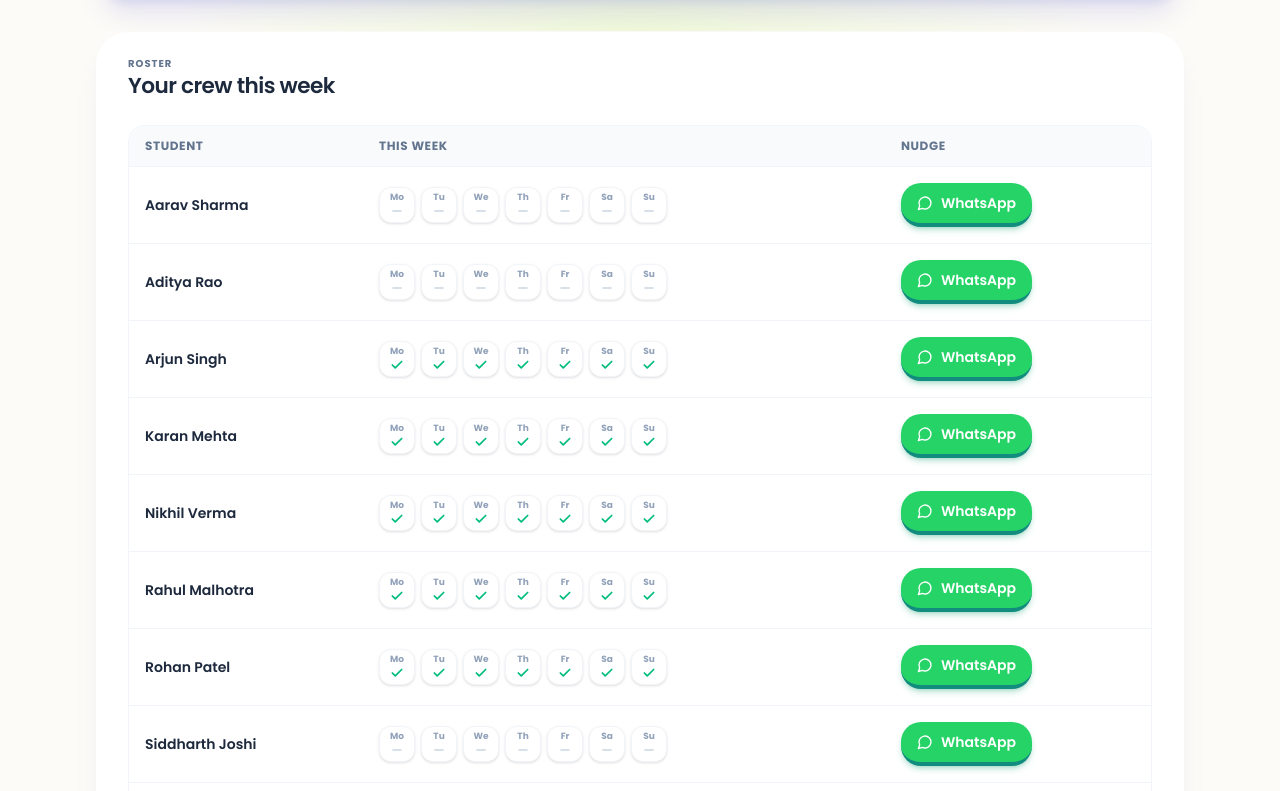
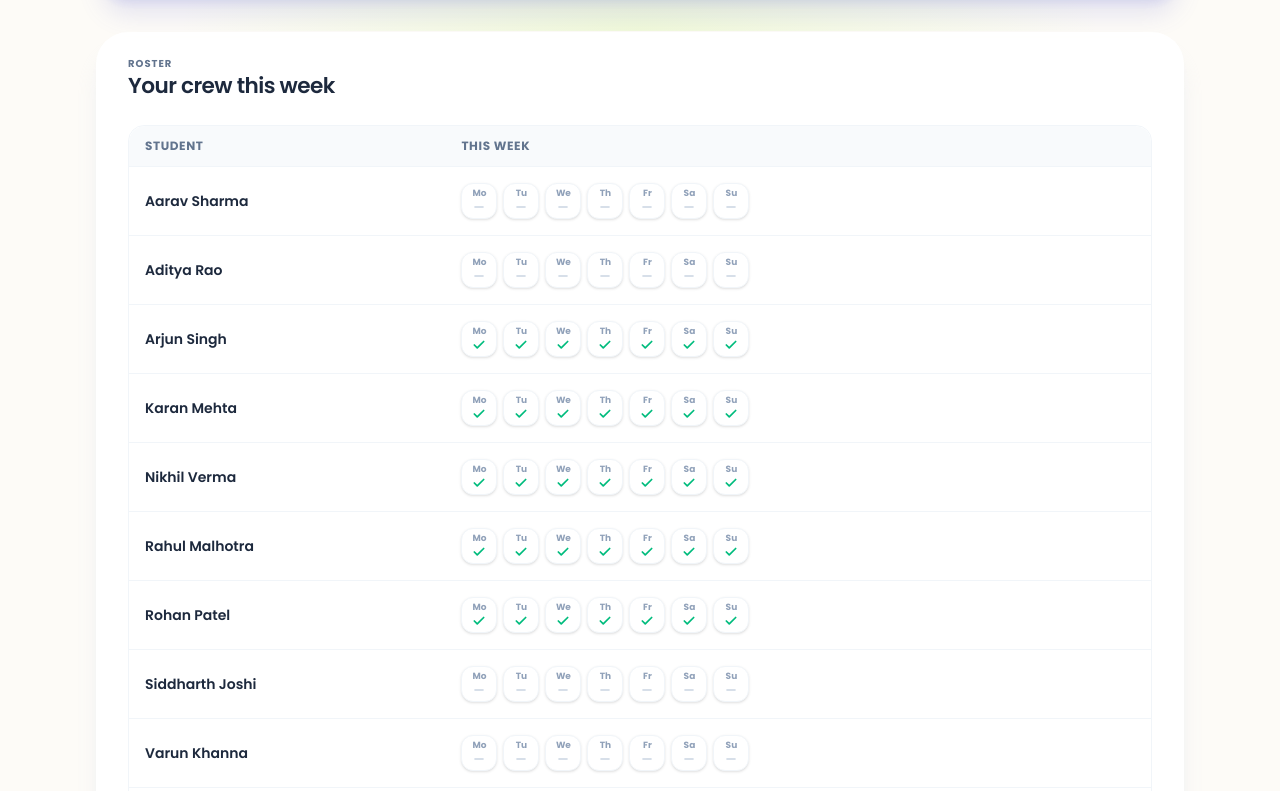
Before and after one commit to karanwasabi/better-coach-portal, a Next.js app: page / in a window 1280 px wide. Shown: the part 769-1560 px from the top of the page. Built offline with nearby package versions, Linux system fonts and the light colour scheme.

Commit message:
feat: remove whatsapp

```diff
--- a/src/components/coach/RosterTable.tsx
+++ b/src/components/coach/RosterTable.tsx
@@ -1,7 +1,7 @@
 "use client";
 
 import { useMemo } from "react";
-import { Check, MessageCircle, Minus } from "lucide-react";
+import { Check, Minus } from "lucide-react";
 import type { Student } from "@/lib/coach/types";
 
 const DAYS = ["Mo", "Tu", "We", "Th", "Fr", "Sa", "Su"];
@@ -23,17 +23,14 @@ export function RosterTable({ students }: { students: Student[] }) {
         </h2>
       </div>
       <div className="overflow-x-auto rounded-2xl border border-slate-100">
-        <table className="w-full min-w-[640px] border-collapse text-left text-sm">
+        <table className="w-full min-w-[560px] border-collapse text-left text-sm">
           <thead>
             <tr className="border-b border-slate-100 bg-slate-50/90">
               <th className="rounded-tl-2xl px-4 py-3 text-xs font-bold uppercase tracking-wider text-slate-500">
                 Student
               </th>
-              <th className="px-4 py-3 text-xs font-bold uppercase tracking-wider text-slate-500">
+              <th className="rounded-tr-2xl px-4 py-3 text-xs font-bold uppercase tracking-wider text-slate-500">
                 This week
-              </th>
-              <th className="rounded-tr-2xl px-4 py-3 text-xs font-bold uppercase tracking-wider text-slate-500">
-                Nudge
               </th>
             </tr>
           </thead>
@@ -74,17 +71,6 @@ export function RosterTable({ students }: { students: Student[] }) {
                     ))}
                   </div>
                 </td>
-                <td className="px-4 py-4">
-                  <a
-                    href={`https://wa.me/${s.whatsappDigits}`}
-                    target="_blank"
-                    rel="noopener noreferrer"
-                    className="inline-flex items-center justify-center gap-2 rounded-[1.25rem] border-b-[4px] border-[#128C7E] bg-[#25D366] px-4 py-2.5 text-sm font-semibold text-white shadow-md shadow-emerald-600/25 transition hover:brightness-105 active:translate-y-0.5 active:border-b-[2px]"
-                  >
-                    <MessageCircle className="h-4 w-4" strokeWidth={2} />
-                    WhatsApp
-                  </a>
-                </td>
               </tr>
             ))}
           </tbody>
--- a/src/lib/coach/mock-data.ts
+++ b/src/lib/coach/mock-data.ts
@@ -19,15 +19,6 @@ function weekPattern(studentId: string, offset: number): boolean[] {
     const r = hash01(`${studentId}-d${i + offset}`);
     return r > 0.28;
   });
-}
-
-/** Fictional IN-style numbers for demos: 91 + 10 digits beginning with 01555… */
-function fakeWhatsappNational10(index: number, studentId: string): string {
-  const n =
-    (index * 104_729 + Math.floor(hash01(`${studentId}-wa`) * 100_000)) %
-    100_000;
-  const tail = String(10_000 + n).slice(-5);
-  return `01555${tail}`;
 }
 
 /** Indian names — 40 students so each batch × group has exactly 10. */
@@ -84,14 +75,11 @@ export const MOCK_STUDENTS: Student[] = NAMES.map((name, i) => {
     weekLogged[weekLogged.length - 1] ?? hash01(`${id}-today`) > 0.35;
   const contextualMetToday =
     loggedToday && hash01(`${id}-ctx`) > (group === "A" ? 0.4 : 0.45);
-  const national10 = fakeWhatsappNational10(i, id);
-
   return {
     id,
     name,
     batchId,
     group,
-    whatsappDigits: `91${national10}`,
     loggedToday,
     weekLogged: weekLogged.map((v, j) => (j === 6 ? loggedToday : v)),
     contextualMetToday,
--- a/src/lib/coach/types.ts
+++ b/src/lib/coach/types.ts
@@ -14,8 +14,6 @@ export interface Student {
   name: string;
   batchId: string;
   group: GroupId;
-  /** E.164 digits only (no +) for wa.me */
-  whatsappDigits: string;
   loggedToday: boolean;
   /** Index 0 = Monday … 6 = Sunday for the roster row */
   weekLogged: boolean[];
```
